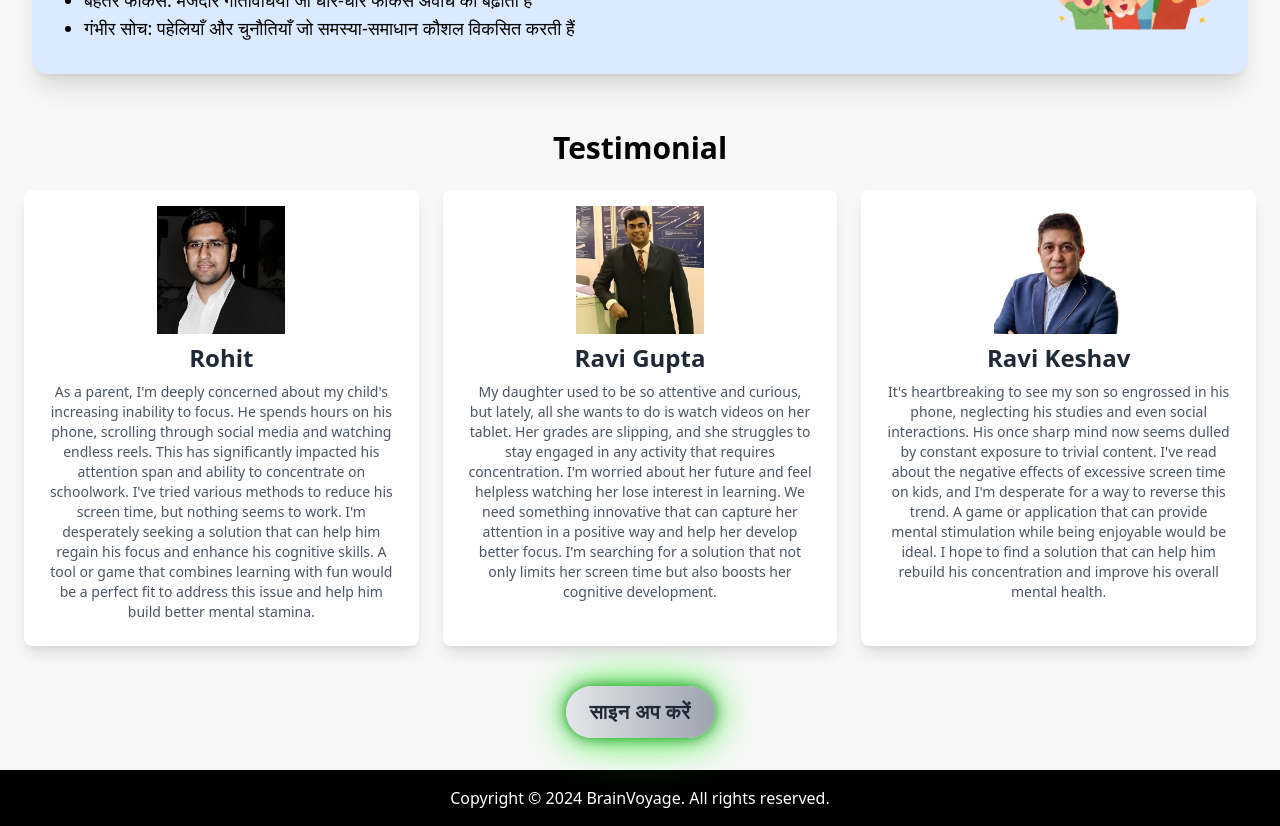
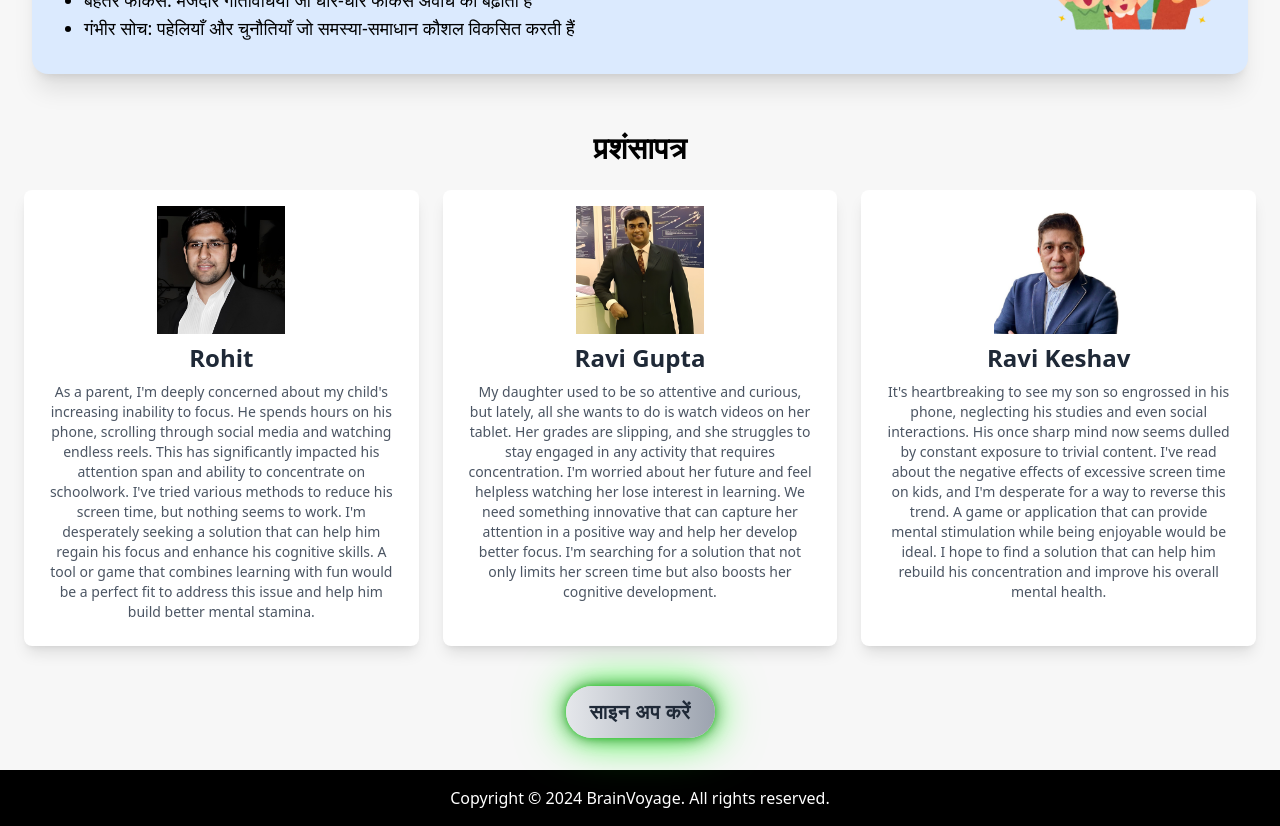
Before and after one commit to joshi987/postiveHindi, a React (Vite) app in the folder Frontend/: page / in a window 1280 px wide. Shown: the part 1240-2066 px from the top of the page. Built offline with nearby package versions, Linux system fonts and the light colour scheme.

Commit message:
testimonial

```diff
--- a/Frontend/src/componets/BlogGrid.jsx
+++ b/Frontend/src/componets/BlogGrid.jsx
@@ -26,7 +26,7 @@
 
   return (
     <div className="p-6 relative z-10">
-      <h2 className="text-3xl font-bold text-center mb-6">Testimonial</h2>
+      <h2 className="text-3xl font-bold text-center mb-6">प्रशंसापत्र</h2>
       <div className="grid grid-cols-1 sm:grid-cols-2 lg:grid-cols-3 gap-6">
         {testimonials.map((testimonial, index) => (
           <div
```
